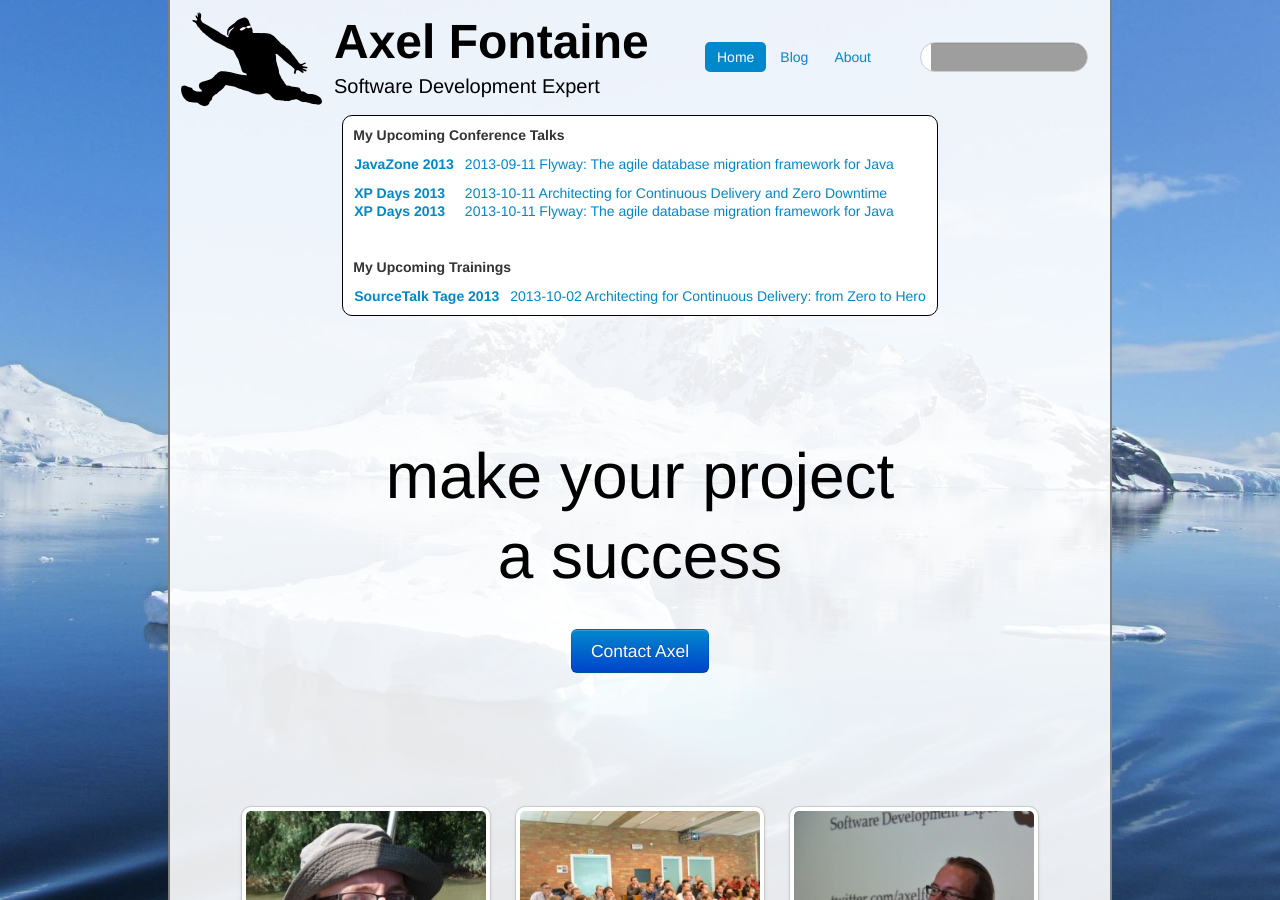
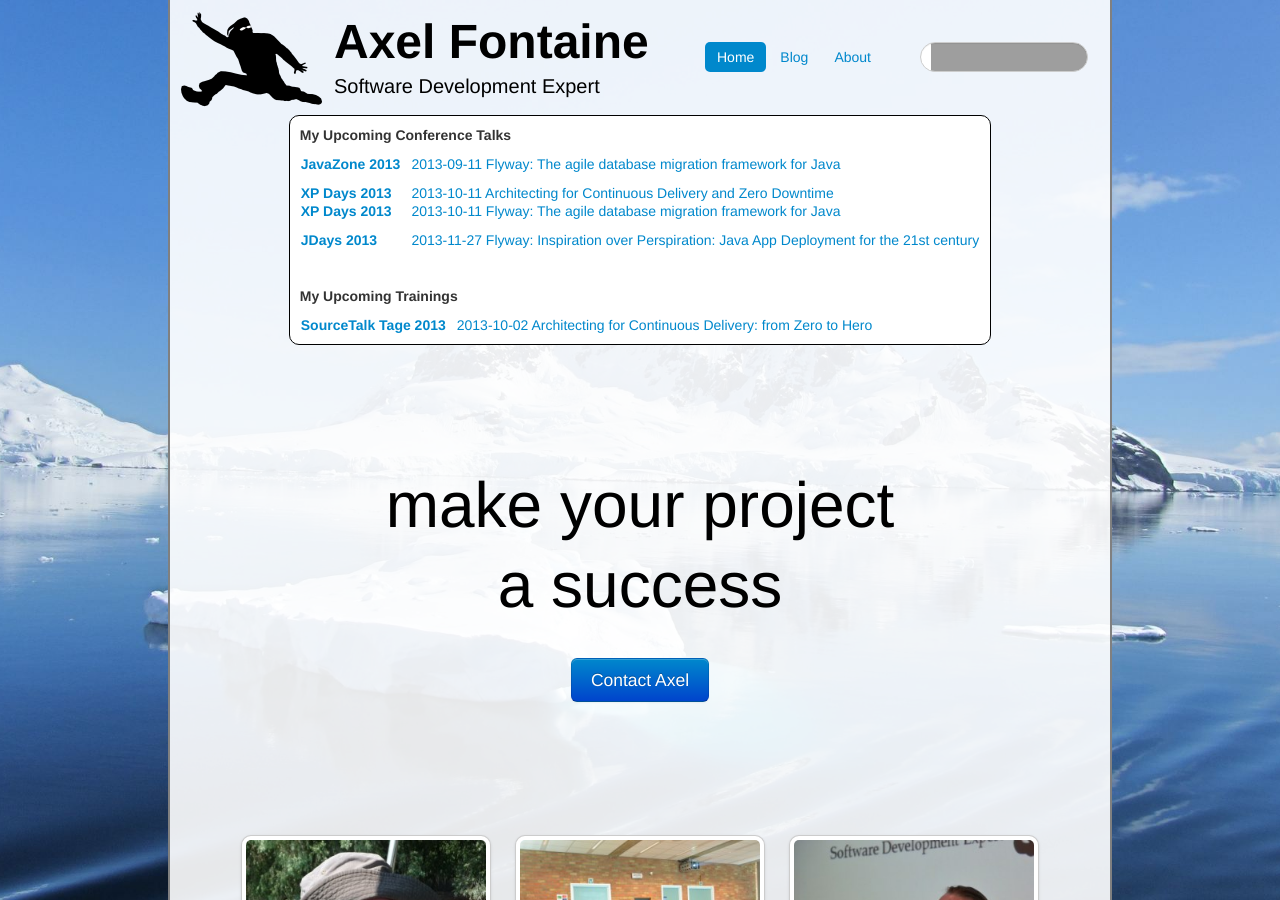
Before and after one commit to axelfontaine/axelfontaine.com, a Jekyll site: the page built from index.html, in a window 1280 px wide and 900 px high. Built offline with Jekyll 4.4.1, drawn with Linux system fonts in a browser that asks for light colours; comment, search, counter and statistics services are not loaded; grey boxes are pictures that could not be loaded.

Commit message:
Added JDays dates

```diff
--- a/assets/about.js
+++ b/assets/about.js
@@ -8,6 +8,11 @@ function loadOnStartup() {
 
     //Coordinate lookup: http://www.mapcoordinates.net/en
     var talks = [
+        ['jDays 2013', 'Göteborg, Sweden', 57.70887, 11.97456,
+            [
+                ['2013-11-27', 'Inspiration over Perspiration: Java App Deployment for the 21st century', 'https://www.jdays.se/']
+            ]
+        ],
         ['XP Days 2013', 'Kiev, Ukraine', 50.4501, 30.5234,
             [
                 ['2013-10-11', 'Flyway: The agile database migration framework for Java', 'http://xpdays.com.ua/program/#flyway'],
--- a/index.html
+++ b/index.html
@@ -19,6 +19,12 @@ pill: home
             <td>
                 <a href="http://xpdays.com.ua/program/#continuous-delivery">2013-10-11 Architecting for Continuous Delivery and Zero Downtime</a><br/>
                 <a href="http://xpdays.com.ua/program/#flyway">2013-10-11 Flyway: The agile database migration framework for Java</a>
+            </td>
+        </tr>
+        <tr>
+            <td><a href="http://www.jdays.se">JDays 2013</a></td>
+            <td>
+                <a href="http://www.jdays.se">2013-11-27 Flyway: Inspiration over Perspiration: Java App Deployment for the 21st century</a><br/>
             </td>
         </tr>
     </table>
```
